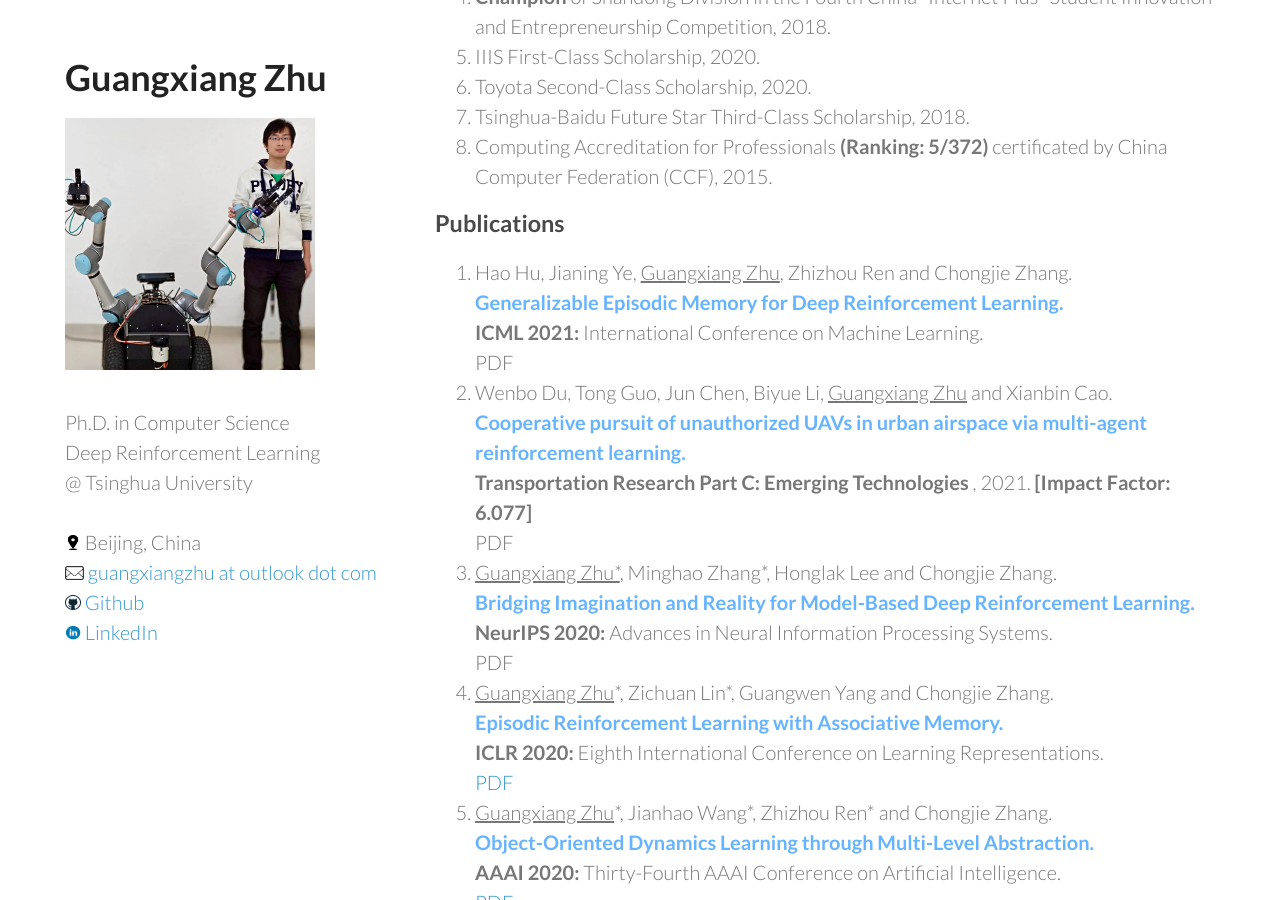
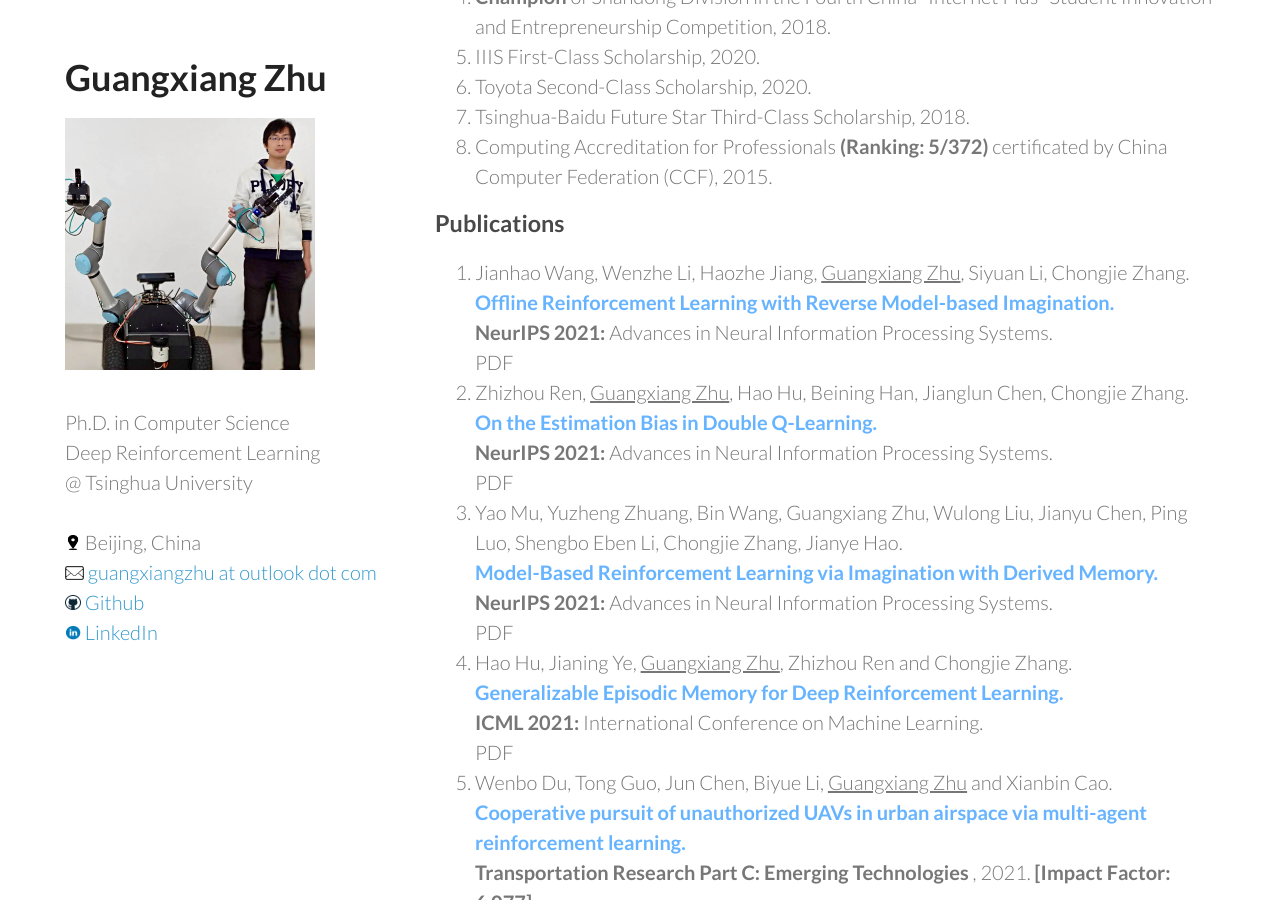
Before and after one commit to GuangxiangZhu/GuangxiangZhu.github.io, a Jekyll site: the page index.html, which Jekyll copies as it is, in a window 1280 px wide and 900 px high, scrolled down 608 px. Built offline with Jekyll 4.4.1, drawn with Linux system fonts in a browser that asks for light colours.

Commit message:
Update index.html

```diff
--- a/index.html
+++ b/index.html
@@ -73,6 +73,24 @@
 
       <h3>Publications</h3>
       <ol class="sparse-list">
+                  <li>
+          Jianhao Wang, Wenzhe Li, Haozhe Jiang, <span class="underline">Guangxiang Zhu</span>, Siyuan Li, Chongjie Zhang. <br />
+          <b style=color:#66b3ff;">Offline Reinforcement Learning with Reverse Model-based Imagination.</b> <br />
+          <b> NeurIPS 2021: </b> Advances in Neural Information Processing Systems.<br/>
+          PDF
+        </li>
+                                            <li>
+          Zhizhou Ren, <span class="underline">Guangxiang Zhu</span>, Hao Hu, Beining Han, Jianglun Chen, Chongjie Zhang. <br />
+          <b style=color:#66b3ff;">On the Estimation Bias in Double Q-Learning.</b> <br />
+          <b> NeurIPS 2021: </b> Advances in Neural Information Processing Systems.<br/>
+          PDF
+        </li>
+                  <li>
+          Yao Mu, Yuzheng Zhuang, Bin Wang, Guangxiang Zhu, Wulong Liu, Jianyu Chen, Ping Luo, Shengbo Eben Li, Chongjie Zhang, Jianye Hao. <br />
+          <b style=color:#66b3ff;">Model-Based Reinforcement Learning via Imagination with Derived Memory.</b> <br />
+          <b> NeurIPS 2021: </b> Advances in Neural Information Processing Systems.<br/>
+          PDF
+        </li>
           <li>
           Hao Hu, Jianing Ye, <span class="underline">Guangxiang Zhu</span>, Zhizhou Ren and Chongjie Zhang. <br />
           <b style=color:#66b3ff;">Generalizable Episodic Memory for Deep Reinforcement Learning.</b> <br />
```
